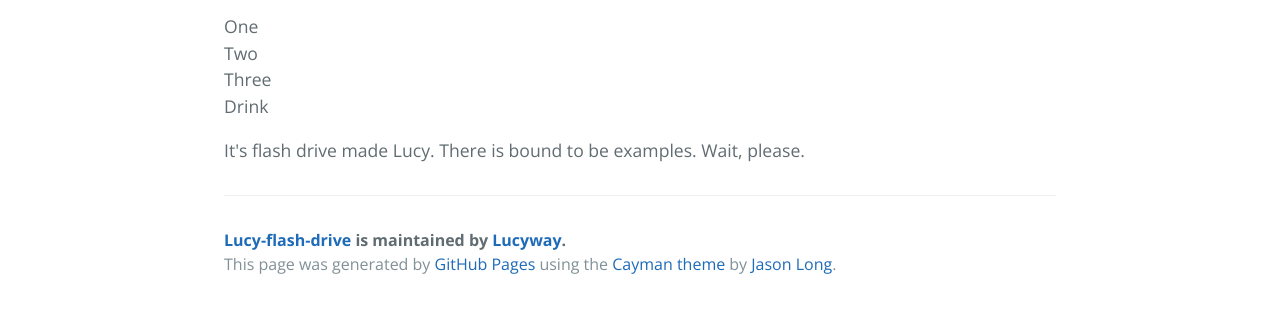
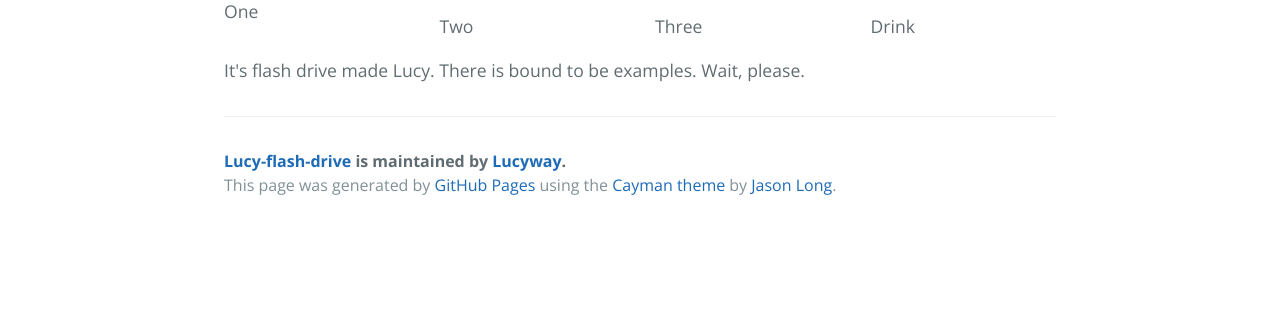
Before and after one commit to freetitelu/lucy-flash-drive, a plain HTML site: page index.html in a window 1280 px wide. Shown: the part 470-782 px from the top of the page. Drawn offline with nearby package versions, Linux system fonts and the light colour scheme.

Commit message:
more fix path dist/lucy.flashdriveive.css

```diff
--- a/index.html
+++ b/index.html
@@ -8,7 +8,7 @@
     <link href='https://fonts.googleapis.com/css?family=Open+Sans:400,700' rel='stylesheet' type='text/css'>
     <link rel="stylesheet" type="text/css" href="stylesheets/stylesheet.css" media="screen">
     <link rel="stylesheet" type="text/css" href="stylesheets/github-light.css" media="screen">
-    <link rel="stylesheet" type="text/css" href="dist/lucy.flashdriveive.css" media="screen">
+    <link rel="stylesheet" type="text/css" href="dist/lucy.flashdrive.css" media="screen">
   </head>
   <body>
     <section class="page-header">
```
